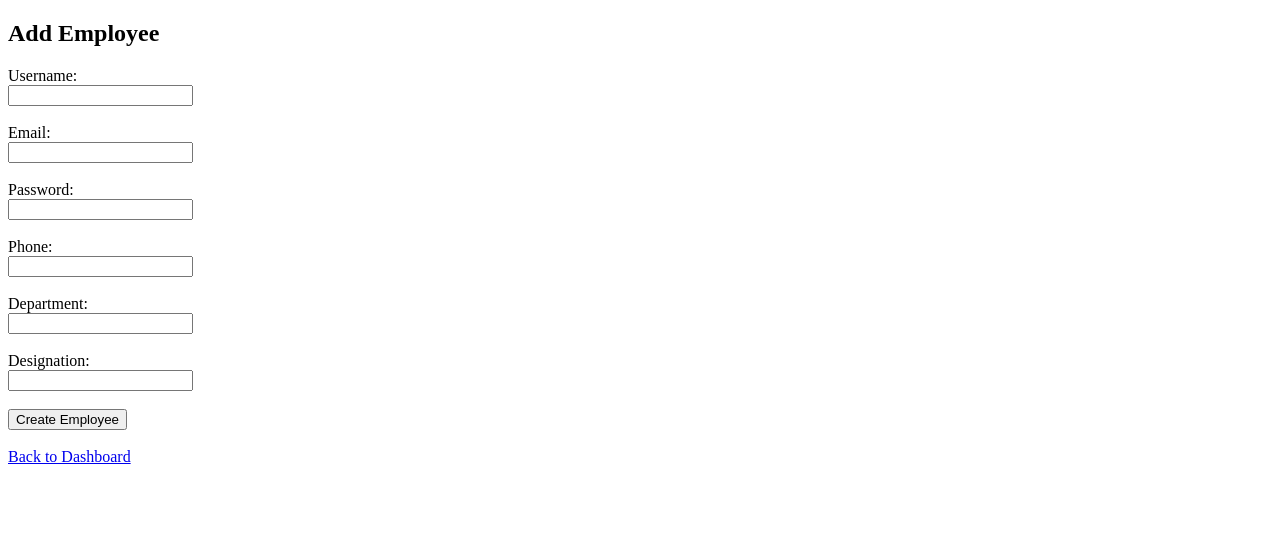
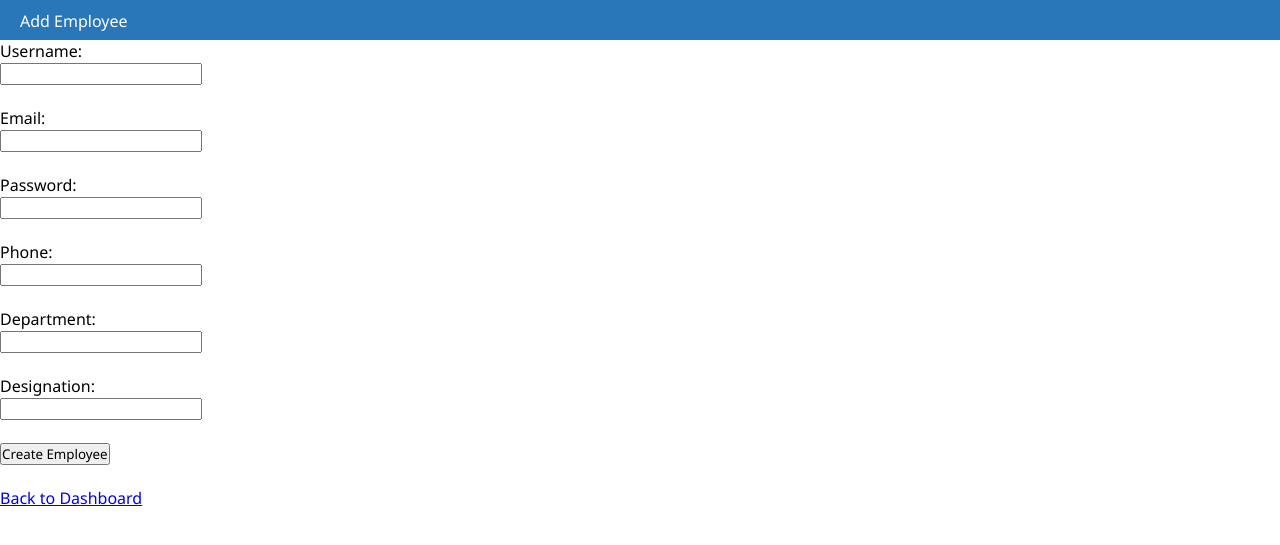
Before and after one commit to desny04/EMS-Employee, a Django app: page /add-employee/ in a window 1280 px wide. Shown: the top 545 px of the page. Run offline with Django 5.2, Linux system fonts and the light colour scheme; a user stored in the database is signed in; parts of the project's set-up code (start-up, migrations or seed data) failed here and were passed over.

Commit message:
add_employee

```diff
--- /dev/null
+++ b/ems/static/css/add_employee.css
@@ -0,0 +1,23 @@
+*{
+    margin: 0;
+    padding: 0;
+}
+
+*{
+    font-family: 'Segoe UI', Tahoma, Geneva, Verdana, sans-serif;
+}
+
+.main_head{
+    height: 40px;
+    background-color: rgb(41, 119, 184);
+    display: flex;
+    justify-content: space-between;
+}
+
+.main_head h2{
+    padding-top: 10px;
+    padding-left: 20px;
+    color: white;
+    font-size: 16px;
+    font-weight: 400;
+}
--- a/ems/template/admin/add_employee.html
+++ b/ems/template/admin/add_employee.html
@@ -1,12 +1,17 @@
 <!DOCTYPE html>
 <html lang="en">
 <head>
+    {% load static %}
     <meta charset="UTF-8">
     <meta name="viewport" content="width=device-width, initial-scale=1.0">
     <title>Document</title>
+    <link rel="stylesheet" href="{% static 'css/add_employee.css' %}">
 </head>
 <body>
-    <h2>Add Employee</h2>
+
+    <div class="main_head">
+        <h2>Add Employee</h2>
+    </div>
 
     <form method="POST">
         {% csrf_token %}
```
